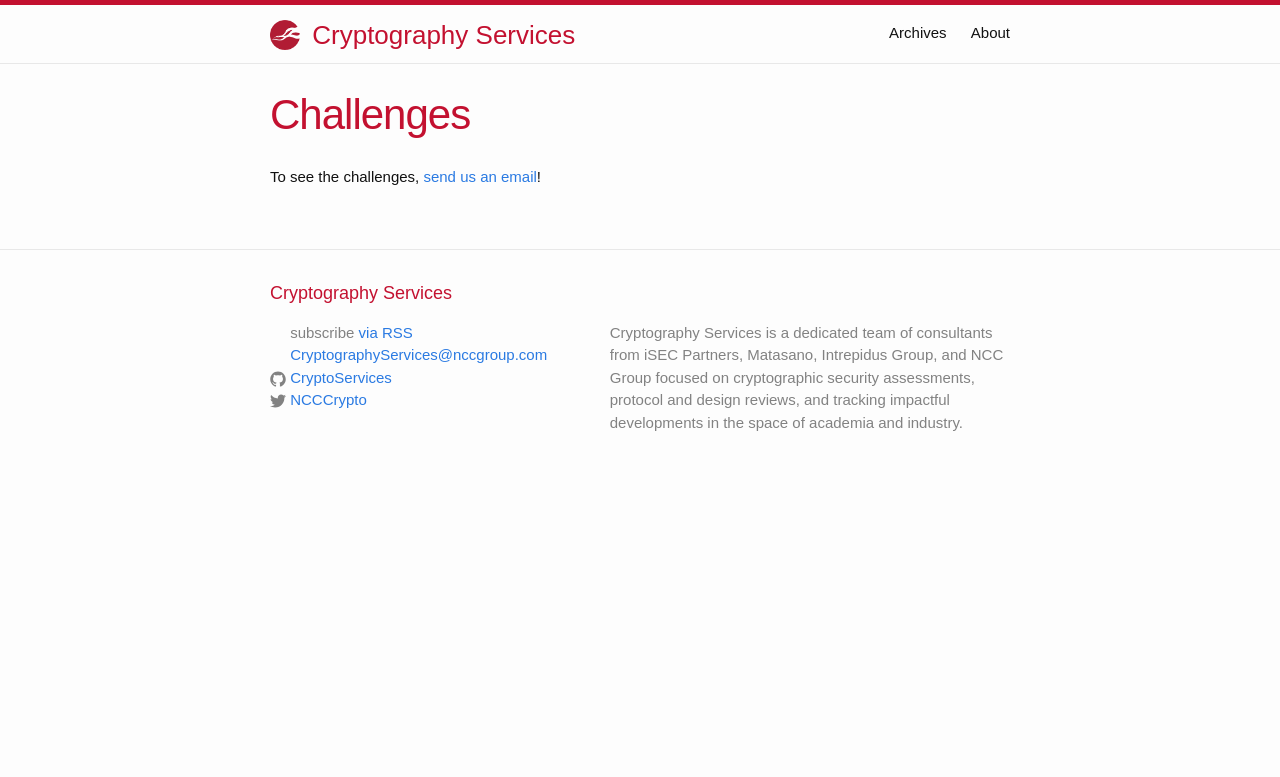
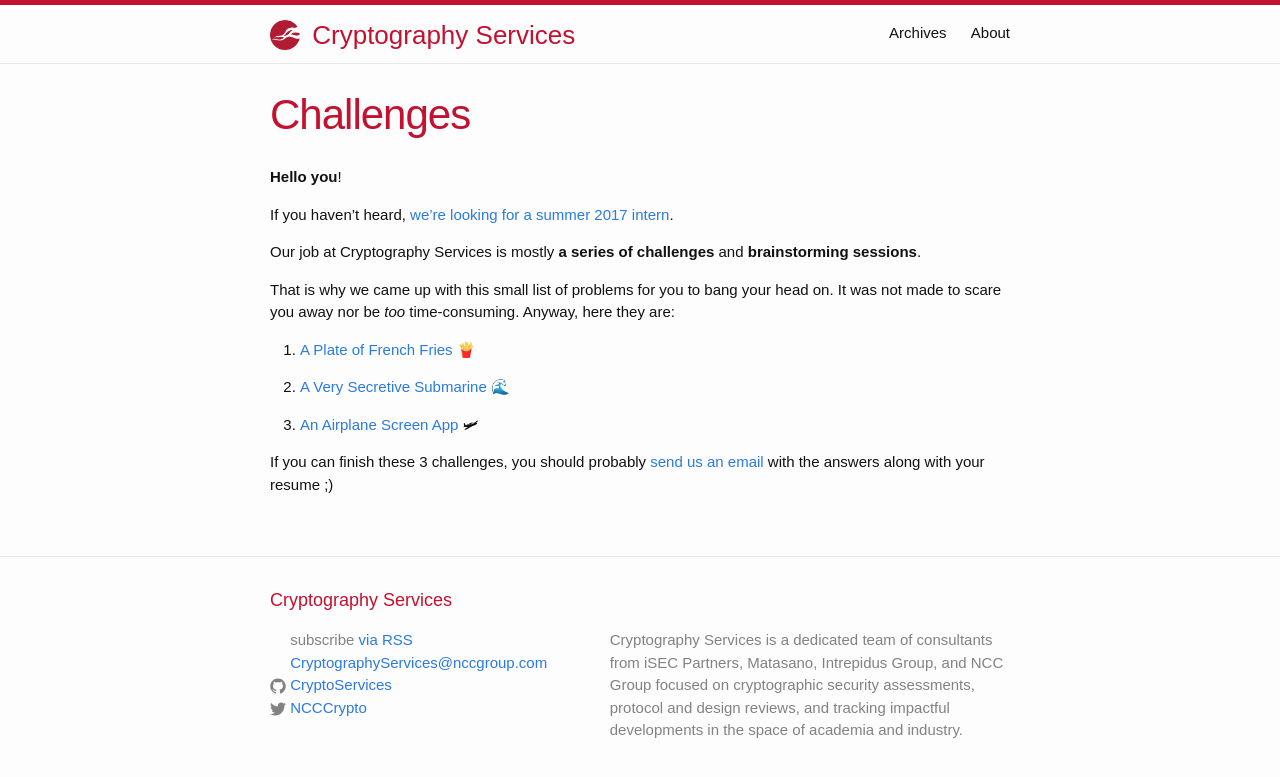
Before and after one commit to CryptoServices/cryptoservices.github.io, a Jekyll site: the page built from challenges/index.md, in a window 1280 px wide. Shown: the top 777 px of the page. Built offline with Jekyll 4.4.1, drawn with Linux system fonts in a browser that asks for light colours.

Commit message:
index page for the challenges

```diff
--- a/challenges/index.md
+++ b/challenges/index.md
@@ -4,4 +4,18 @@
 permalink: /challenges/
 ---
 
-To see the challenges, [send us an email](mailto:david.wong@nccgroup.trust?subject=challenges)!
+**Hello you**!
+
+If you haven't heard, [we're looking for a summer 2017 intern](http://cryptoservices.github.io/jobs/).
+
+Our job at Cryptography Services is mostly **a series of challenges** and **brainstorming sessions**.
+
+That is why we came up with this small list of problems for you to bang your head on. It was not made to scare you away nor be *too* time-consuming. Anyway, here they are:
+
+1. [A Plate of French Fries](/challenges/french_fries) 🍟
+
+2. [A Very Secretive Submarine](/challenges/submarine) 🌊
+
+3. [An Airplane Screen App](/challenges/screenapp) 🛩
+
+If you can finish these 3 challenges, you should probably [send us an email](mailto:david.wong@nccgroup.trust?subject=challenges done!) with the answers along with your resume ;)
```
